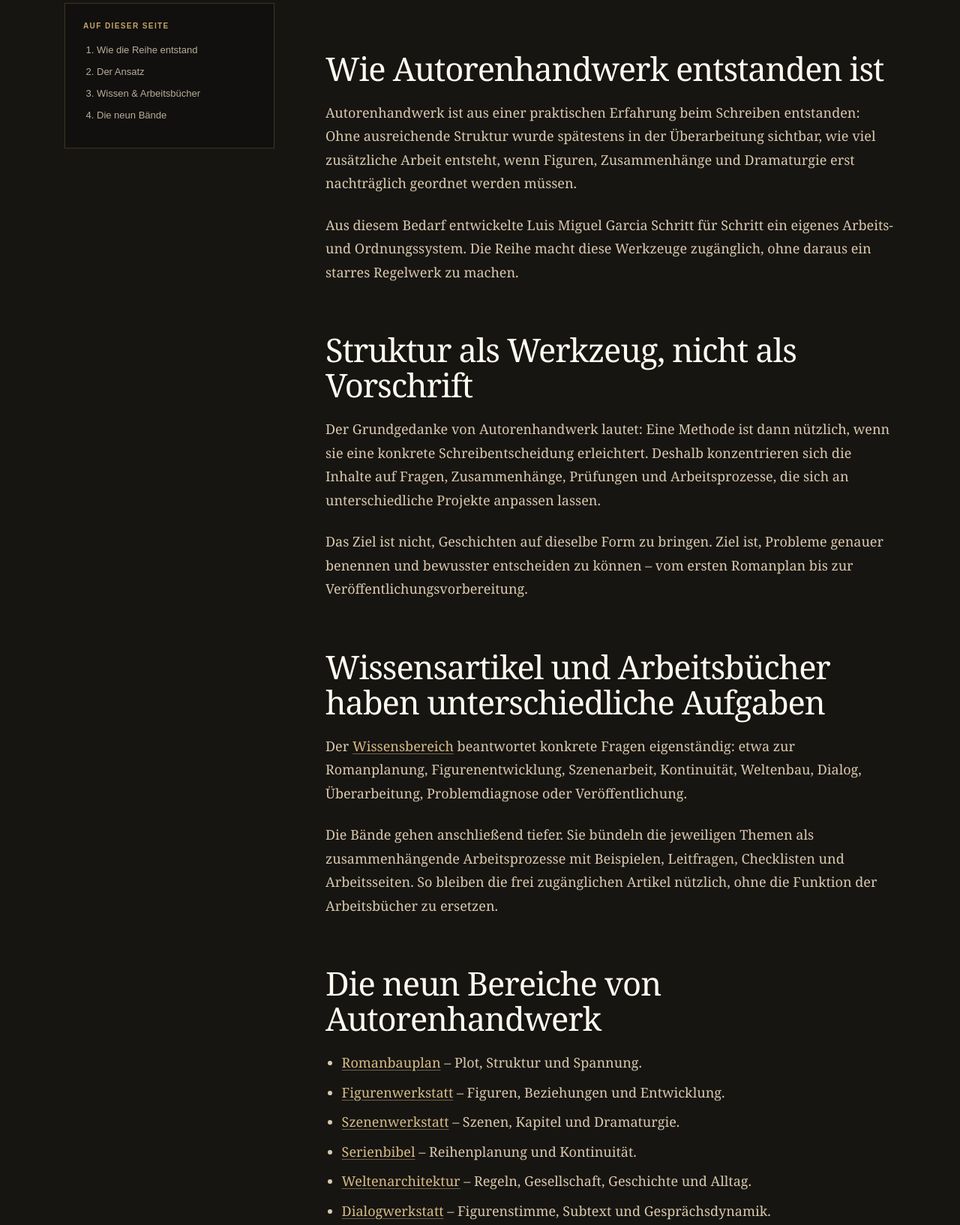
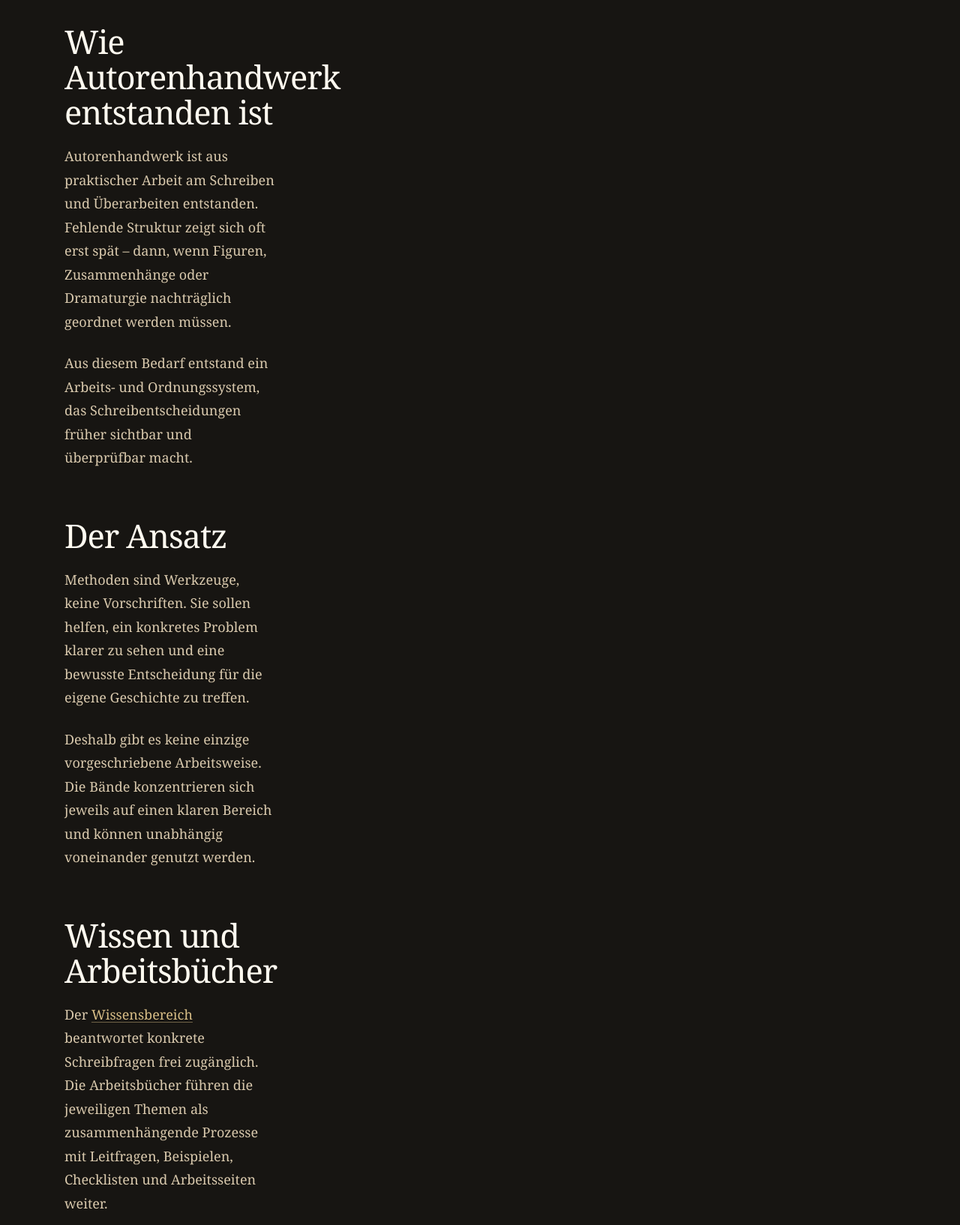
Before and after one commit to Calcane/autorenhandwerk, a plain HTML site: page autor/luis-miguel-garcia/index.html in a window 1280 px wide. Shown: the part 697-2331 px from the top of the page at 75% size. Drawn offline with Linux system fonts and the light colour scheme.

Commit message:
Autorenseite auf Kerninformationen reduzieren

```diff
--- a/autor/luis-miguel-garcia/index.html
+++ b/autor/luis-miguel-garcia/index.html
@@ -4,7 +4,7 @@
   <meta charset="utf-8">
   <meta name="viewport" content="width=device-width, initial-scale=1">
   <title>Luis Miguel Garcia – Autor von Autorenhandwerk</title>
-  <meta name="description" content="Luis Miguel Garcia ist der Autor hinter Autorenhandwerk. Erfahre, wie die Reihe aus praktischer Arbeit an Struktur, Figuren, Dramaturgie und Überarbeitung entstanden ist.">
+  <meta name="description" content="Luis Miguel Garcia ist der Autor hinter Autorenhandwerk – einer Reihe praxisorientierter Arbeitsbücher rund um das Planen, Schreiben, Überarbeiten und Veröffentlichen von Geschichten.">
   <meta name="theme-color" content="#11100e">
   <meta property="og:title" content="Luis Miguel Garcia – Autor von Autorenhandwerk">
   <meta property="og:description" content="Über den Autor hinter Autorenhandwerk und den praktischen Ursprung der Reihe.">
@@ -14,7 +14,7 @@
   <link rel="stylesheet" href="../../assets/styles.css">
   <link rel="stylesheet" href="../../assets/wissen.css">
   <script type="application/ld+json">
-  {"@context":"https://schema.org","@graph":[{"@type":"ProfilePage","@id":"https://autorenhandwerk.com/autor/luis-miguel-garcia/#profile","url":"https://autorenhandwerk.com/autor/luis-miguel-garcia/","name":"Luis Miguel Garcia – Autor von Autorenhandwerk","mainEntity":{"@type":"Person","@id":"https://autorenhandwerk.com/autor/luis-miguel-garcia/#person","name":"Luis Miguel Garcia","url":"https://autorenhandwerk.com/autor/luis-miguel-garcia/","description":"Autor hinter Autorenhandwerk, einer Reihe praxisorientierter Arbeitsbücher und Wissensinhalte rund um das Planen, Schreiben, Überarbeiten und Veröffentlichen von Geschichten."}},{"@type":"BreadcrumbList","itemListElement":[{"@type":"ListItem","position":1,"name":"Autorenhandwerk","item":"https://autorenhandwerk.com/"},{"@type":"ListItem","position":2,"name":"Luis Miguel Garcia","item":"https://autorenhandwerk.com/autor/luis-miguel-garcia/"}]}]}
+  {"@context":"https://schema.org","@graph":[{"@type":"ProfilePage","@id":"https://autorenhandwerk.com/autor/luis-miguel-garcia/#profile","url":"https://autorenhandwerk.com/autor/luis-miguel-garcia/","name":"Luis Miguel Garcia – Autor von Autorenhandwerk","mainEntity":{"@type":"Person","@id":"https://autorenhandwerk.com/autor/luis-miguel-garcia/#person","name":"Luis Miguel Garcia","url":"https://autorenhandwerk.com/autor/luis-miguel-garcia/","description":"Autor hinter Autorenhandwerk, einer Reihe praxisorientierter Arbeitsbücher und Wissensinhalte rund um das Planen, Schreiben, Überarbeiten und Veröffentlichen von Geschichten."}}]}
   </script>
 </head>
 <body>
@@ -22,26 +22,21 @@
   <header class="site-header"><div class="shell nav-wrap"><a class="brand" href="../../" aria-label="Autorenhandwerk Startseite"><span class="brand-mark">A</span><span class="brand-text">AUTORENHANDWERK</span></a><nav class="main-nav" aria-label="Hauptnavigation"><a href="../../#werkstaetten">Bände</a><a href="../../welcher-band/">Bandfinder</a><a href="../../wissen/">Wissen</a><a href="./">Autor</a></nav></div></header>
 
   <main id="inhalt">
-    <section class="article-hero"><div class="shell article-hero-grid"><div><nav class="breadcrumbs" aria-label="Brotkrümelnavigation"><a href="../../">Autorenhandwerk</a><span>›</span><strong>Luis Miguel Garcia</strong></nav><p class="eyebrow">DER AUTOR</p><h1>Luis Miguel Garcia</h1><p class="lead">Autor hinter Autorenhandwerk – einer Reihe, die Schreibhandwerk als praktische Arbeit versteht: mit Orientierung, klaren Fragen und Werkzeugen statt einer einzigen vorgeschriebenen Methode.</p></div><aside class="article-side"><strong>Autorenhandwerk</strong><p>Werkzeuge für Geschichten, die tragen. So viel Struktur wie nötig. So viel kreative Freiheit wie möglich.</p></aside></div></section>
+    <section class="article-hero"><div class="shell article-hero-grid"><div><nav class="breadcrumbs" aria-label="Brotkrümelnavigation"><a href="../../">Autorenhandwerk</a><span>›</span><strong>Luis Miguel Garcia</strong></nav><p class="eyebrow">DER AUTOR</p><h1>Luis Miguel Garcia</h1><p class="lead">Autor hinter Autorenhandwerk – einer Reihe, die Schreibhandwerk als praktische Arbeit mit Orientierung, Fragen und Werkzeugen versteht.</p></div><aside class="article-side"><strong>Autorenhandwerk</strong><p>So viel Struktur wie nötig. So viel kreative Freiheit wie möglich.</p></aside></div></section>
 
-    <section class="section"><div class="shell article-layout"><aside class="article-toc" aria-label="Inhaltsübersicht"><strong>Auf dieser Seite</strong><ol><li><a href="#ursprung">Wie die Reihe entstand</a></li><li><a href="#ansatz">Der Ansatz</a></li><li><a href="#wissen">Wissen & Arbeitsbücher</a></li><li><a href="#baende">Die neun Bände</a></li></ol></aside><article class="article-body">
-      <h2 id="ursprung">Wie Autorenhandwerk entstanden ist</h2>
-      <p>Autorenhandwerk ist aus einer praktischen Erfahrung beim Schreiben entstanden: Ohne ausreichende Struktur wurde spätestens in der Überarbeitung sichtbar, wie viel zusätzliche Arbeit entsteht, wenn Figuren, Zusammenhänge und Dramaturgie erst nachträglich geordnet werden müssen.</p>
-      <p>Aus diesem Bedarf entwickelte Luis Miguel Garcia Schritt für Schritt ein eigenes Arbeits- und Ordnungssystem. Die Reihe macht diese Werkzeuge zugänglich, ohne daraus ein starres Regelwerk zu machen.</p>
+    <section class="section"><div class="shell article-layout"><article class="article-body">
+      <h2>Wie Autorenhandwerk entstanden ist</h2>
+      <p>Autorenhandwerk ist aus praktischer Arbeit am Schreiben und Überarbeiten entstanden. Fehlende Struktur zeigt sich oft erst spät – dann, wenn Figuren, Zusammenhänge oder Dramaturgie nachträglich geordnet werden müssen.</p>
+      <p>Aus diesem Bedarf entstand ein Arbeits- und Ordnungssystem, das Schreibentscheidungen früher sichtbar und überprüfbar macht.</p>
 
-      <h2 id="ansatz">Struktur als Werkzeug, nicht als Vorschrift</h2>
-      <p>Der Grundgedanke von Autorenhandwerk lautet: Eine Methode ist dann nützlich, wenn sie eine konkrete Schreibentscheidung erleichtert. Deshalb konzentrieren sich die Inhalte auf Fragen, Zusammenhänge, Prüfungen und Arbeitsprozesse, die sich an unterschiedliche Projekte anpassen lassen.</p>
-      <p>Das Ziel ist nicht, Geschichten auf dieselbe Form zu bringen. Ziel ist, Probleme genauer benennen und bewusster entscheiden zu können – vom ersten Romanplan bis zur Veröffentlichungsvorbereitung.</p>
+      <h2>Der Ansatz</h2>
+      <p>Methoden sind Werkzeuge, keine Vorschriften. Sie sollen helfen, ein konkretes Problem klarer zu sehen und eine bewusste Entscheidung für die eigene Geschichte zu treffen.</p>
+      <p>Deshalb gibt es keine einzige vorgeschriebene Arbeitsweise. Die Bände konzentrieren sich jeweils auf einen klaren Bereich und können unabhängig voneinander genutzt werden.</p>
 
-      <h2 id="wissen">Wissensartikel und Arbeitsbücher haben unterschiedliche Aufgaben</h2>
-      <p>Der <a href="../../wissen/">Wissensbereich</a> beantwortet konkrete Fragen eigenständig: etwa zur Romanplanung, Figurenentwicklung, Szenenarbeit, Kontinuität, Weltenbau, Dialog, Überarbeitung, Problemdiagnose oder Veröffentlichung.</p>
-      <p>Die Bände gehen anschließend tiefer. Sie bündeln die jeweiligen Themen als zusammenhängende Arbeitsprozesse mit Beispielen, Leitfragen, Checklisten und Arbeitsseiten. So bleiben die frei zugänglichen Artikel nützlich, ohne die Funktion der Arbeitsbücher zu ersetzen.</p>
+      <h2>Wissen und Arbeitsbücher</h2>
+      <p>Der <a href="../../wissen/">Wissensbereich</a> beantwortet konkrete Schreibfragen frei zugänglich. Die Arbeitsbücher führen die jeweiligen Themen als zusammenhängende Prozesse mit Leitfragen, Beispielen, Checklisten und Arbeitsseiten weiter.</p>
 
-      <h2 id="baende">Die neun Bereiche von Autorenhandwerk</h2>
-      <ul><li><a href="../../romanbauplan/">Romanbauplan</a> – Plot, Struktur und Spannung.</li><li><a href="../../figurenwerkstatt/">Figurenwerkstatt</a> – Figuren, Beziehungen und Entwicklung.</li><li><a href="../../szenenwerkstatt/">Szenenwerkstatt</a> – Szenen, Kapitel und Dramaturgie.</li><li><a href="../../serienbibel/">Serienbibel</a> – Reihenplanung und Kontinuität.</li><li><a href="../../weltenarchitektur/">Weltenarchitektur</a> – Regeln, Gesellschaft, Geschichte und Alltag.</li><li><a href="../../dialogwerkstatt/">Dialogwerkstatt</a> – Figurenstimme, Subtext und Gesprächsdynamik.</li><li><a href="../../ueberarbeitungswerkstatt/">Überarbeitungswerkstatt</a> – systematische Manuskriptarbeit.</li><li><a href="../../romanretter/">Romanretter</a> – Diagnose und Reparatur, wenn eine Geschichte nicht trägt.</li><li><a href="../../buchfinish/">Buchfinish</a> – der Weg vom fertigen Manuskript zur Veröffentlichungsvorbereitung.</li></ul>
-
-      <div class="article-leadbox"><strong>Noch nicht veröffentlicht:</strong> Die Buchreihe befindet sich in Vorbereitung. Verkaufslinks werden erst ergänzt, wenn die jeweiligen Bände tatsächlich veröffentlicht sind.</div>
-      <p>Wenn du nicht nach einem bestimmten Band suchst, sondern gerade ein konkretes Schreibproblem lösen willst, führt der <a href="../../welcher-band/">Bandfinder</a> zum passenden Schwerpunkt.</p>
+      <p><a class="button button-primary" href="../../welcher-band/">Zum Bandfinder</a> <a class="button button-ghost" href="../../#werkstaetten">Alle Bände</a></p>
     </article></div></section>
   </main>
 
```
